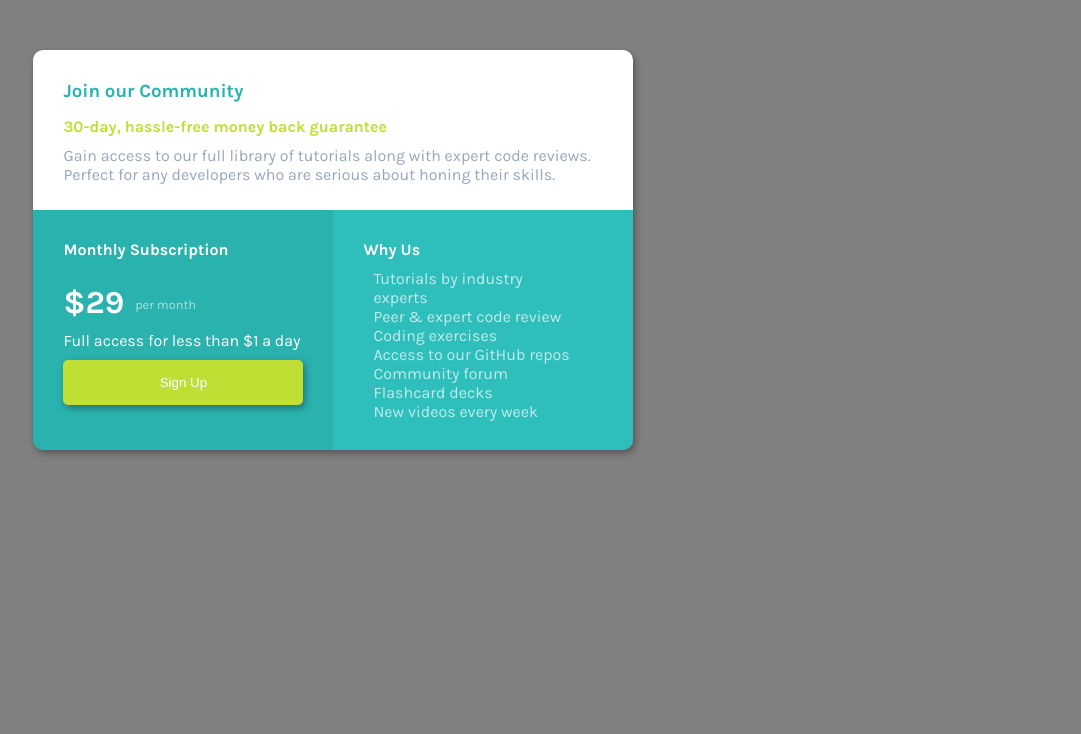
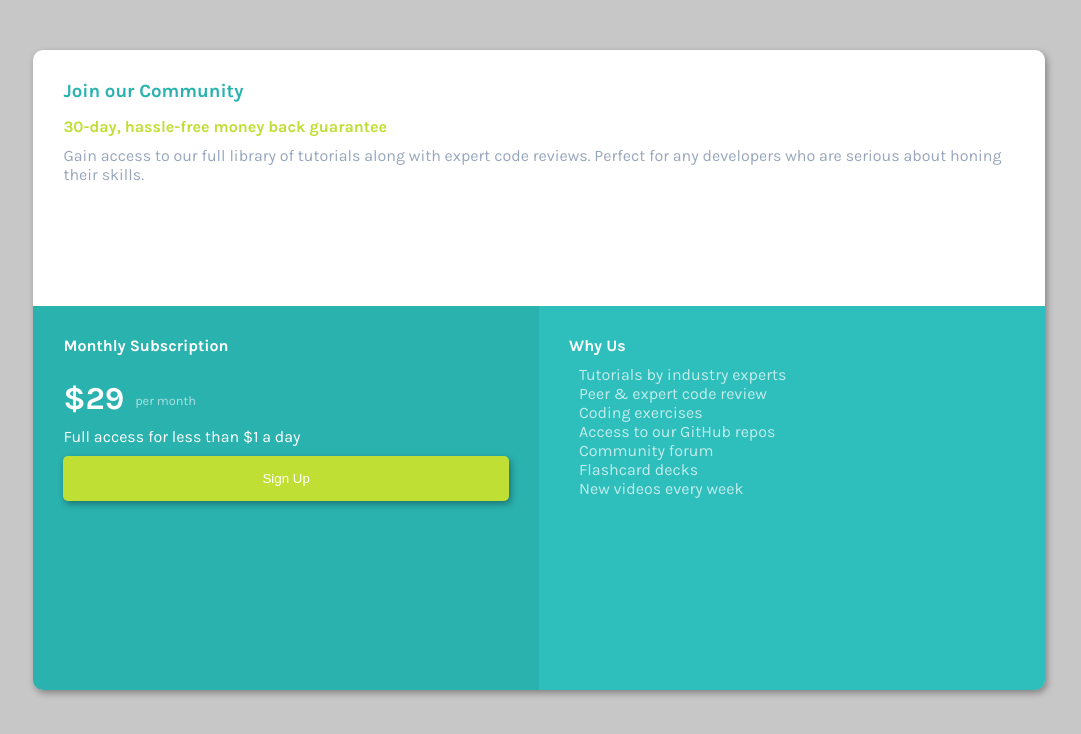
Before and after one commit to call-me-epic/Single-Price-Grid-Component-Front-End-Mentor-Challenge-w-Mobile-Support, a plain HTML site: page index.html in a window 1280 px wide. Shown: the whole page, without its empty margins (101-1182 px from the left). Drawn offline with Linux system fonts and the light colour scheme.

Commit message:
Update styles.css

```diff
--- a/styles.css
+++ b/styles.css
@@ -18,7 +18,7 @@ h3, h4, p, ul, li, span
 
 body
 {
-  background : grey;
+  background : rgb(199,199,199);
 }
 
 .container
@@ -26,8 +26,8 @@ body
 
   margin-top : 50px;
   margin-left : 10%;
-  width : 600px;
-  height : 400px;
+  width : 80%;
+  height : 50vw;
   box-shadow : 2px 3px 7px 0px rgba(0,0,0,0.35);
   border-radius : 10px;
   overflow : hidden;
@@ -125,6 +125,7 @@ button:hover
 .brightbox
 {
   background-color : #2ebfbd;
+  height: 100%;
 }
 
 .brightbox ul
@@ -141,16 +142,16 @@ button:hover
 }
 
 
-@media(max-width : 700px)
+@media(max-width : 900px)
 {
   .container
   {
     margin-left : 0px;
     width : 100%;
-    height : 450px;
+    height : 60vw;
   }
 }
-@media(max-width : 576px)
+@media(max-width : 750px)
 {
   .container
   {
```
